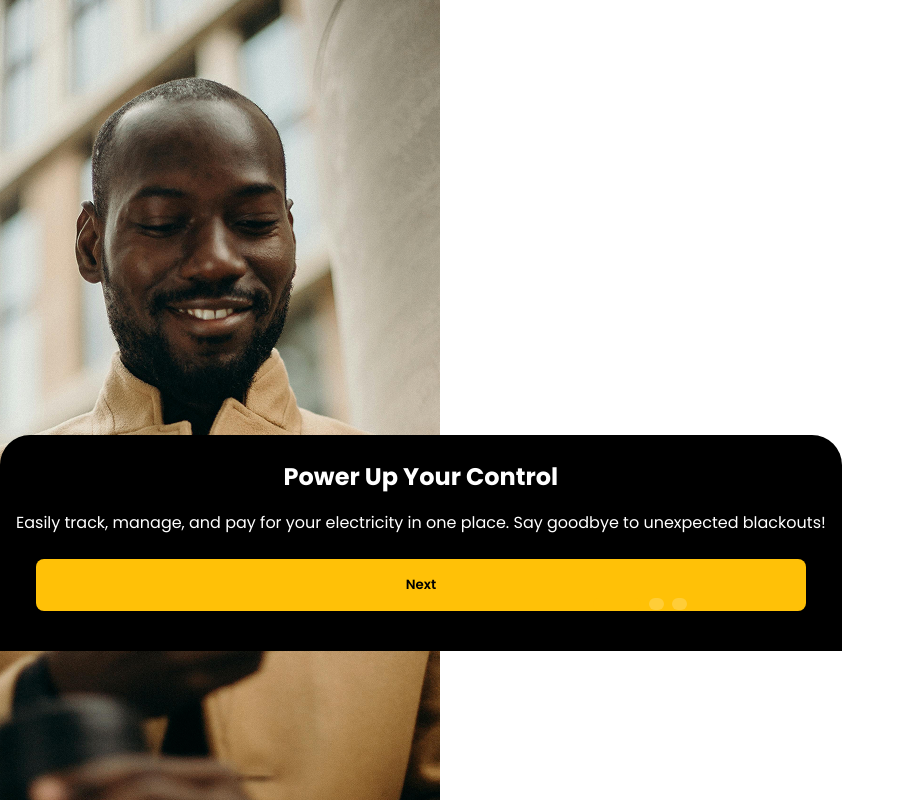
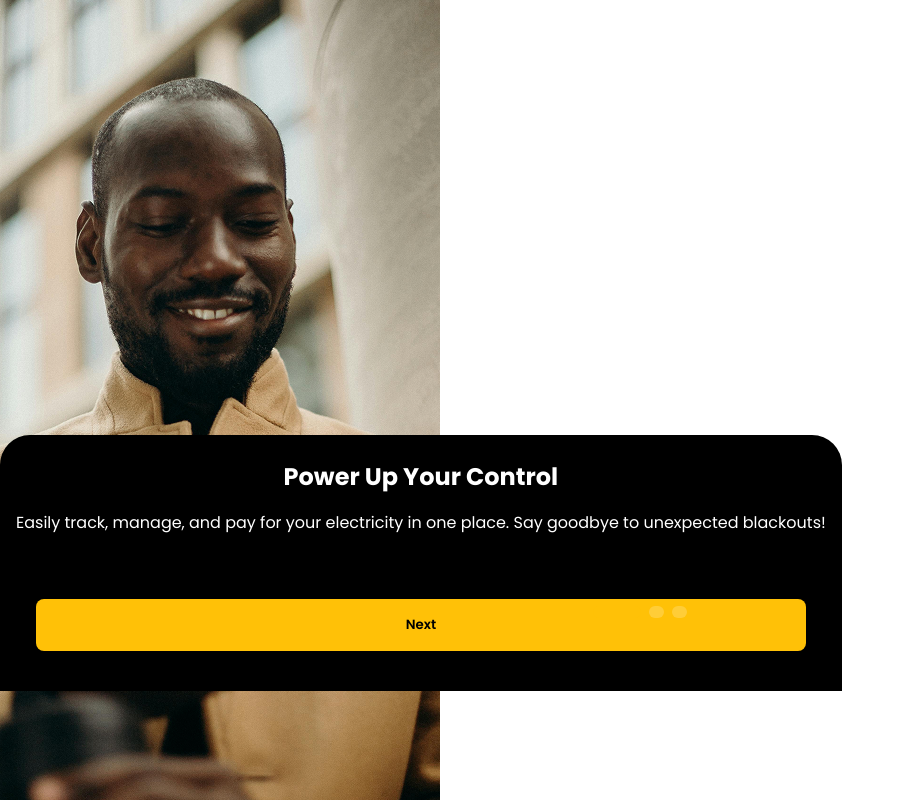
Before and after one commit to mrauthentik/pawa, a React (Vite) app in the folder pawa-sure/: page /onboarding in a window 1280 px wide. Shown: the top 800 px of the page, without its empty margins (0-905 px from the left). Built offline with nearby package versions, Linux system fonts and the light colour scheme.

Commit message:
feat: update swiper height and adjust text box background; modify button margin in text box styles

```diff
--- a/pawa-sure/src/App.css
+++ b/pawa-sure/src/App.css
@@ -363,12 +363,15 @@ button:active{
 /* ###########  404 styles ends here ##########*/
 
 
+.mySwiper{
+    height: 100vh;
+}
 .text-box{
    margin-top: -33rem;
    padding: 1.5rem 1rem;
    color: white;
    text-align: center;
-   background-color: black !important;
+   background: linear-gradient( rgba(0, 0, 0, 1),rgba(0, 0, 0, 1))!important;
    z-index: 100;
    position:absolute;
    border-top-left-radius: 30px;
@@ -380,11 +383,14 @@ button:active{
     p{
         font-size: 16px;
     }
+    button{
+        margin-top: 4rem;
+    }
 }
 
 /* Custom Swiper Pagination */
 .swiper-pagination{
-    top: 37rem !important;
+    top: 37.5rem !important;
     bottom: auto;
   }
 .swiper-pagination-bullet {
```
